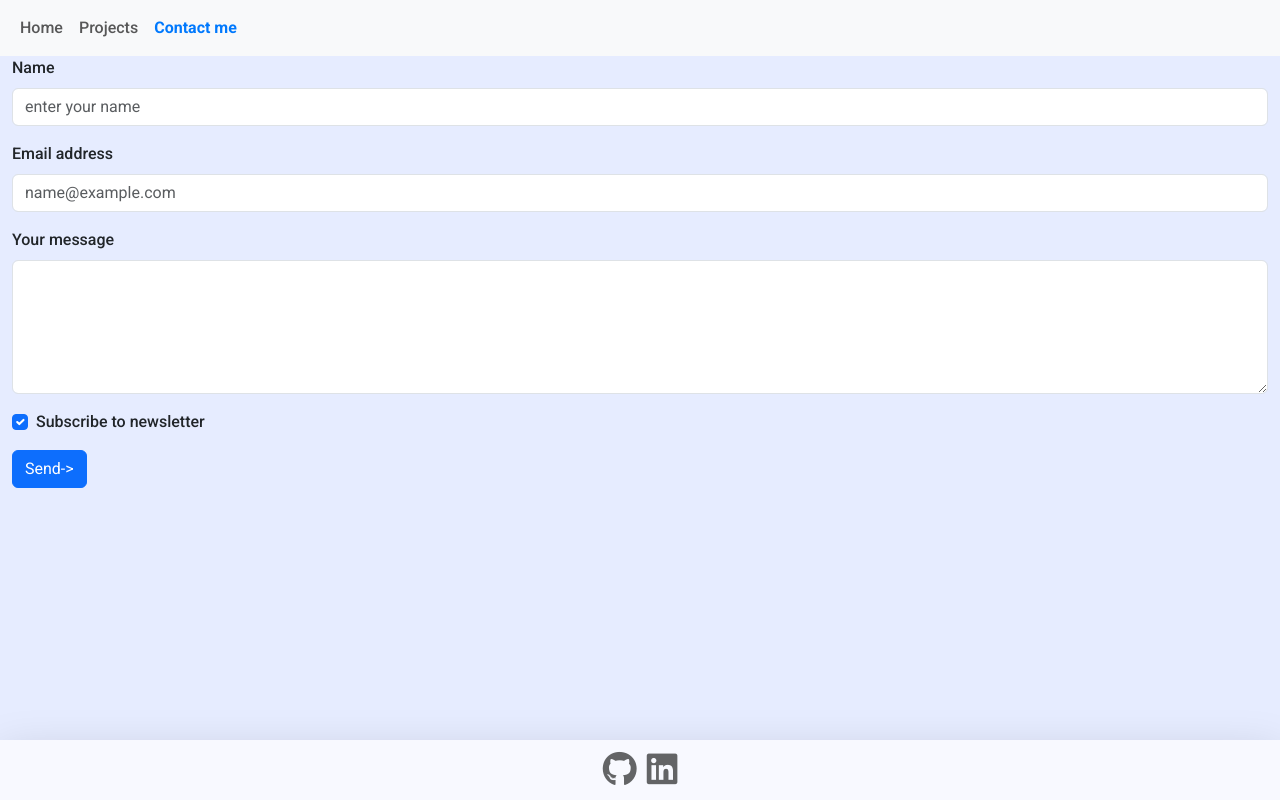
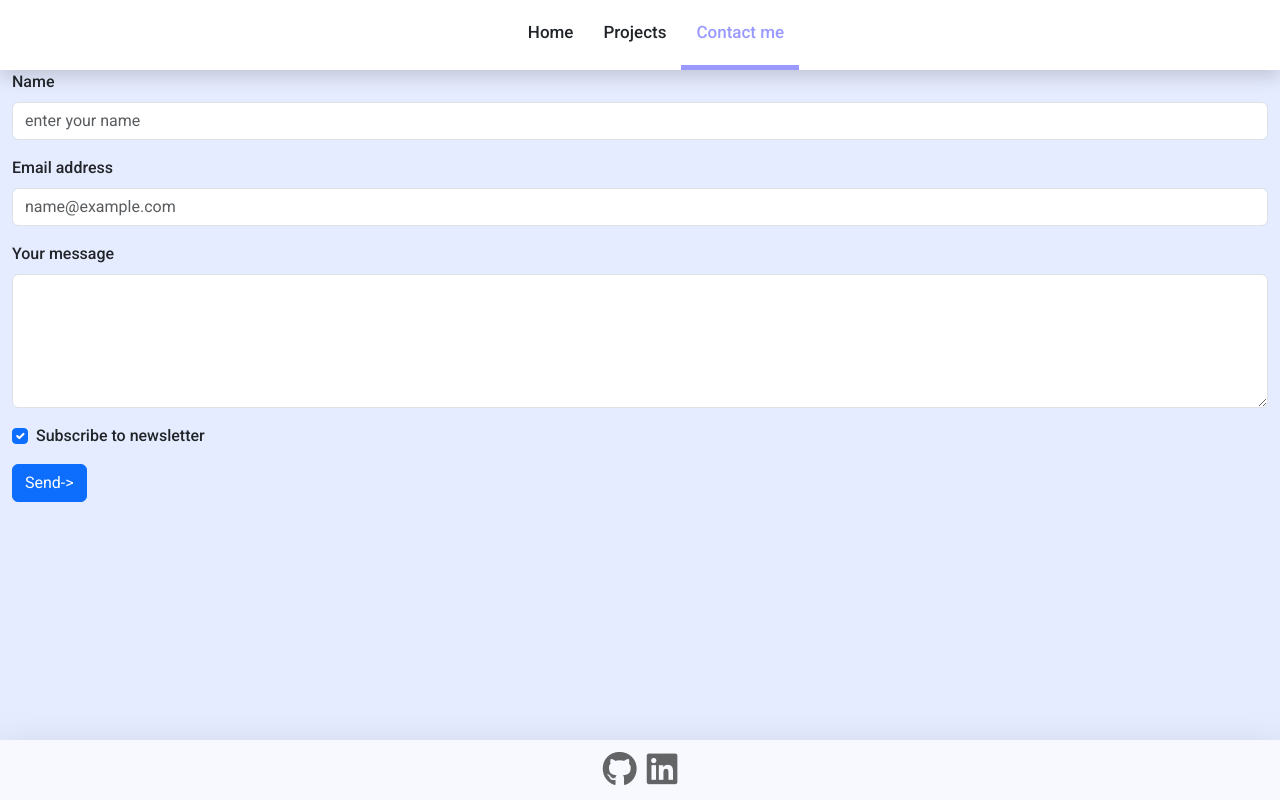
Before and after one commit to andriy-kolokolov/vite-boolfolio, a Vue app: page /contact-me in a window 1280 px wide. Built offline with nearby package versions, Linux system fonts and the light colour scheme; a web font is replaced by a local one.

Commit message:
reworked header and navigation

```diff
--- a/src/components/AppHeader.vue
+++ b/src/components/AppHeader.vue
@@ -1,5 +1,5 @@
 <template>
-<header>
+<header class="shadow">
   <navigation/>
 </header>
 </template>
--- a/src/components/partials/Navigation.vue
+++ b/src/components/partials/Navigation.vue
@@ -1,14 +1,9 @@
 <template>
-  <nav class="navbar navbar-expand-lg bg-body-tertiary">
-    <div class="container-fluid">
-      <button class="navbar-toggler" type="button" data-bs-toggle="collapse" data-bs-target="#navbarNav" aria-controls="navbarNav" aria-expanded="false" aria-label="Toggle navigation">
-        <span class="navbar-toggler-icon"></span>
-      </button>
-      <div class="collapse navbar-collapse" id="navbarNav">
-        <ul class="navbar-nav">
+  <nav class="navigation container-fluid">
+    <ul class="my-navbar">
       <li class="nav-item">
         <!-- Use router-link instead of anchor tag -->
-            <router-link class="nav-link" :to="{ path: '/' }" exact>Home</router-link>
+        <router-link class="nav-link" :to="{ path: '/home' }" exact>Home</router-link>
       </li>
       <li class="nav-item">
         <!-- Use router-link instead of anchor tag -->
@@ -19,8 +14,6 @@
         <router-link class="nav-link" :to="{ path: '/contact-me' }">Contact me</router-link>
       </li>
     </ul>
-      </div>
-    </div>
   </nav>
 </template>
 
@@ -31,12 +24,44 @@ export default {
 </script>
 
 <style scoped lang="scss">
+@use 'src/scss/partials/my-variables' as *;
+
+$border-nav-link: 5px;
+
+.navigation {
+  height: 100%;
+
+  .my-navbar {
+    height: 100%;
+    font-size: 17px;
+    display: flex;
+    justify-content: center;
+    list-style: none;
+    margin-bottom: 0;
 
     .nav-item {
+      height: 100%;
 
-  .router-link-active {
-    color: #0079fd;
-    font-weight: bold;
+      .nav-link {
+        padding: 0 15px;
+        display: flex;
+        align-items: center;
+        height: 100%;
+        border-bottom: 5px solid transparent;
+
+        &:hover {
+          border-bottom: $border-nav-link solid $my-color-primary;
         }
       }
+
+      .nav-link.router-link-active {
+        color: $my-color-primary;
+        border-bottom: $border-nav-link solid $my-color-primary;
+      }
+    }
+
+
+  }
+}
+
 </style>
--- a/src/router.js
+++ b/src/router.js
@@ -7,7 +7,7 @@ const router = createRouter({
     history: createWebHistory(),
     routes: [
         {
-            path: '/',
+            path: '/home',
             name: 'home',
             component: AppHome
         },
--- a/src/scss/main.scss
+++ b/src/scss/main.scss
@@ -24,5 +24,6 @@ main {
 }
 
 header {
-  background-color: $my-bg-color-secondary !important;
+  height: $header-hight;
+  background-color: $my-bg-color-primary;
 }
--- a/src/scss/partials/_my-variables.scss
+++ b/src/scss/partials/_my-variables.scss
@@ -6,6 +6,8 @@ $side-navigation-width: 200px;
 $side-navigation-height: 100vh;
 $main-wrapper-width: calc(100% - $side-navigation-width);
 //$main-wrapper-height: calc(100% - $footer-height);
+
+$header-hight: 70px;
 
 
 $border-r-s: 10px;
```
Lines whose indentation alone changed are shown as unchanged.
